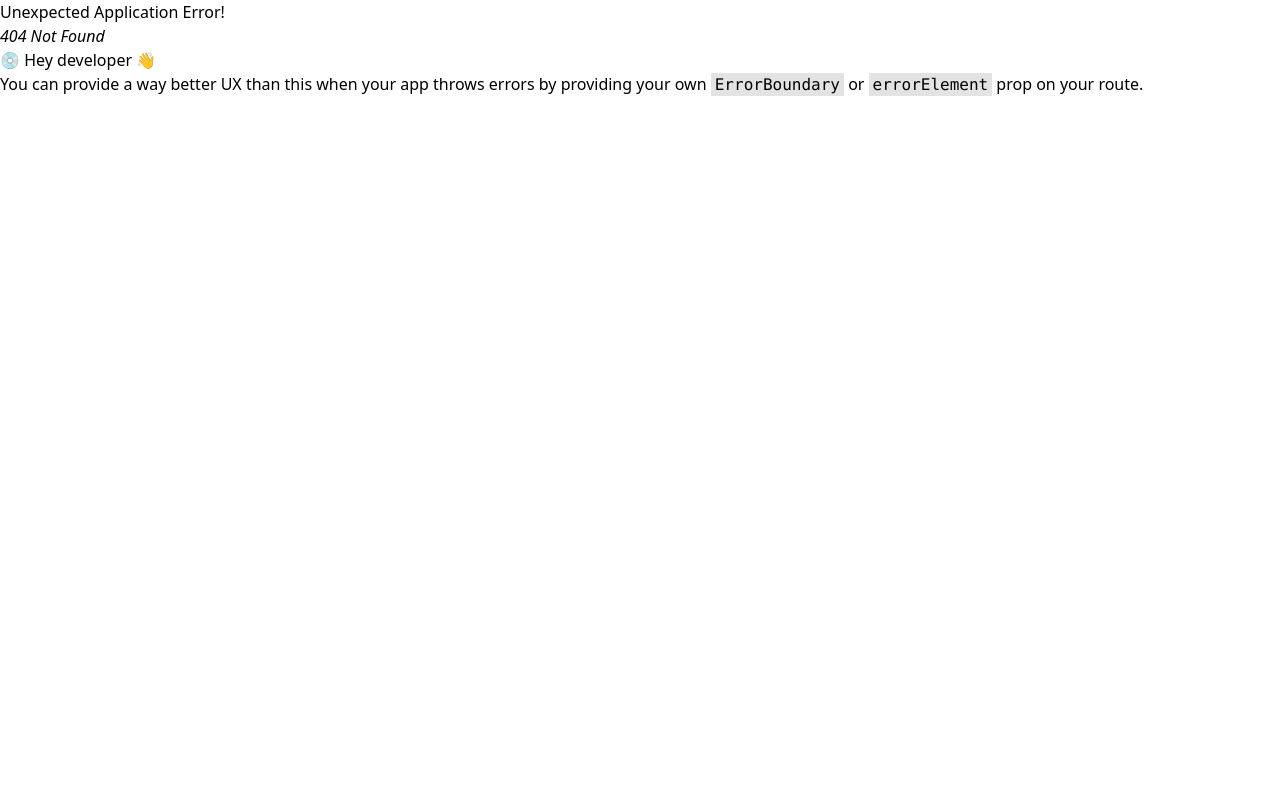
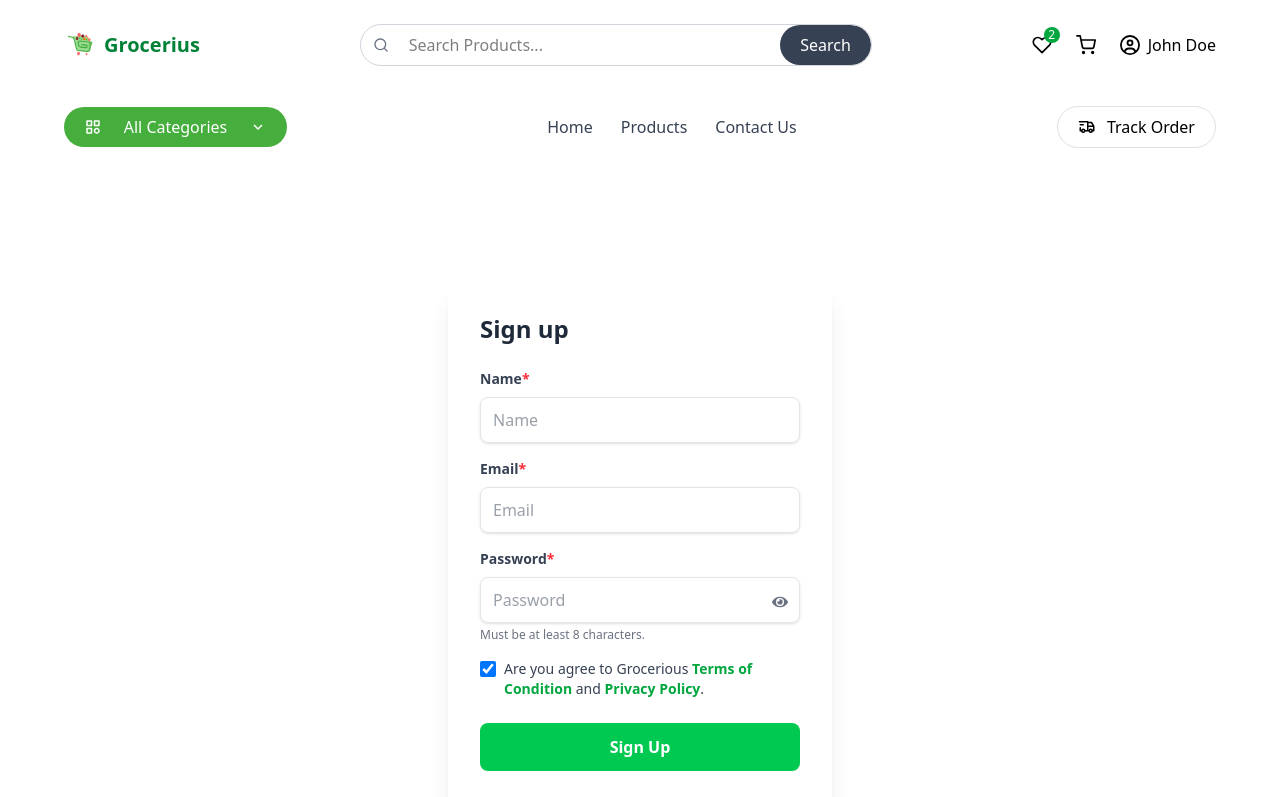
Before and after one commit to rifatjayed/bazar-kori, a React (Vite) app: page /signup in a window 1280 px wide. Before the commit this address had no page. Shown: the top 797 px of the page. Built offline with nearby package versions, Linux system fonts and the light colour scheme.

Commit message:
signup page done

```diff
--- a/src/App.jsx
+++ b/src/App.jsx
@@ -15,6 +15,7 @@ import Checkout from "./components/Cart/CheakOut";
 import PaymentPage from "./components/Cart/PaymentPage";
 import OrderComplete from "./components/Cart/OrderComplete";
 import ContactPage from "./pages/ContactPage";
+import SignUpForm from "./pages/SignUp";
 
 function App() {
   const router = createBrowserRouter([
@@ -33,6 +34,10 @@ function App() {
         {
           path: "/contact",
           element: <ContactPage></ContactPage>,
+        },
+        {
+          path: "/signup",
+          element: <SignUpForm></SignUpForm>,
         },
         {
           path: "/product/:id",
--- /dev/null
+++ b/src/pages/SignUp.jsx
@@ -0,0 +1,161 @@
+import React, { useState } from "react";
+import { FaEye, FaEyeSlash } from "react-icons/fa";
+
+const SignUpForm = () => {
+  // State to manage password visibility
+  const [showPassword, setShowPassword] = useState(false);
+
+  // State to manage form data (can be expanded later)
+  const [formData, setFormData] = useState({
+    name: "",
+    email: "",
+    password: "",
+    agreed: true,
+  });
+
+  const handleChange = (e) => {
+    const { name, value, type, checked } = e.target;
+    setFormData((prevState) => ({
+      ...prevState,
+      [name]: type === "checkbox" ? checked : value,
+    }));
+  };
+
+  const handleSubmit = (e) => {
+    e.preventDefault();
+    // Handle form submission logic here
+    console.log("Form data submitted:", formData);
+    alert("Check the console for form data!");
+  };
+
+  return (
+    <div className=" min-h-screen flex items-center justify-center font-sans py-[80px]">
+      <div className="bg-white p-8 rounded-xl shadow-xl max-w-sm w-full">
+        <h2 className="text-2xl font-bold mb-6 text-gray-800">Sign up</h2>
+        <form onSubmit={handleSubmit}>
+          {/* Name Input */}
+          <div className="mb-4">
+            <label
+              className="block text-gray-700 text-sm font-semibold mb-2"
+              htmlFor="name"
+            >
+              Name<span className="text-red-500">*</span>
+            </label>
+            <input
+              className="shadow-sm appearance-none border border-[#E2E5E1] rounded-lg w-full py-3 px-3 text-gray-700 leading-tight focus:outline-none focus:ring-2 focus:ring-green-400"
+              id="name"
+              type="text"
+              name="name"
+              placeholder="Name"
+              onChange={handleChange}
+              required
+            />
+          </div>
+
+          {/* Email Input */}
+          <div className="mb-4">
+            <label
+              className="block text-gray-700 text-sm font-semibold mb-2"
+              htmlFor="email"
+            >
+              Email<span className="text-red-500">*</span>
+            </label>
+            <input
+              className="shadow-sm appearance-none border border-[#E2E5E1] rounded-lg w-full py-3 px-3 text-gray-700 leading-tight focus:outline-none focus:ring-2 focus:ring-green-400"
+              id="email"
+              type="email"
+              name="email"
+              placeholder="Email"
+              onChange={handleChange}
+              required
+            />
+          </div>
+
+          {/* Password Input */}
+          <div className="mb-4">
+            <label
+              className="block text-gray-700 text-sm font-semibold mb-2"
+              htmlFor="password"
+            >
+              Password<span className="text-red-500">*</span>
+            </label>
+            <div className="relative">
+              <input
+                className="shadow-sm appearance-none border border-[#E2E5E1] rounded-lg w-full py-3 px-3 text-gray-700 mb-1 leading-tight focus:outline-none focus:ring-2 focus:ring-green-400"
+                id="password"
+                type={showPassword ? "text" : "password"}
+                name="password"
+                placeholder="Password"
+                onChange={handleChange}
+                required
+              />
+              <button
+                type="button"
+                onClick={() => setShowPassword(!showPassword)}
+                className="absolute inset-y-0 right-0 pr-3 flex items-center text-gray-500"
+              >
+                {showPassword ? <FaEyeSlash /> : <FaEye />}
+              </button>
+            </div>
+            <p className="text-xs text-gray-500">
+              Must be at least 8 characters.
+            </p>
+          </div>
+
+          {/* Terms and Conditions Checkbox */}
+          <div className="flex items-start mb-6">
+            <div className="flex items-center h-5">
+              <input
+                id="terms"
+                name="agreed"
+                type="checkbox"
+                checked={formData.agreed}
+                onChange={handleChange}
+                className="w-4 h-4 border border-gray-300 rounded bg-gray-50 focus:ring-3 focus:ring-green-300 text-green-600"
+                required
+              />
+            </div>
+            <label
+              htmlFor="terms"
+              className="ml-2 text-sm font-medium text-gray-700"
+            >
+              Are you agree to Grocerious{" "}
+              <a
+                href="#"
+                className="text-green-600 hover:underline font-semibold"
+              >
+                Terms of Condition
+              </a>{" "}
+              and{" "}
+              <a
+                href="#"
+                className="text-green-600 hover:underline font-semibold"
+              >
+                Privacy Policy
+              </a>
+              .
+            </label>
+          </div>
+
+          {/* Submit Button */}
+          <button
+            className="w-full bg-green-500 hover:bg-green-600 text-white font-bold py-3 px-4 rounded-lg focus:outline-none focus:shadow-outline transition duration-300"
+            type="submit"
+          >
+            Sign Up
+          </button>
+        </form>
+
+        {/* Login Link */}
+        <p className="text-center text-sm text-gray-600 mt-6">
+          Already have an account?{" "}
+          <a href="#" className="text-green-600 hover:underline font-bold">
+            Log in
+          </a>
+        </p>
+      </div>
+    </div>
+  );
+};
+
+export default SignUpForm;
```
